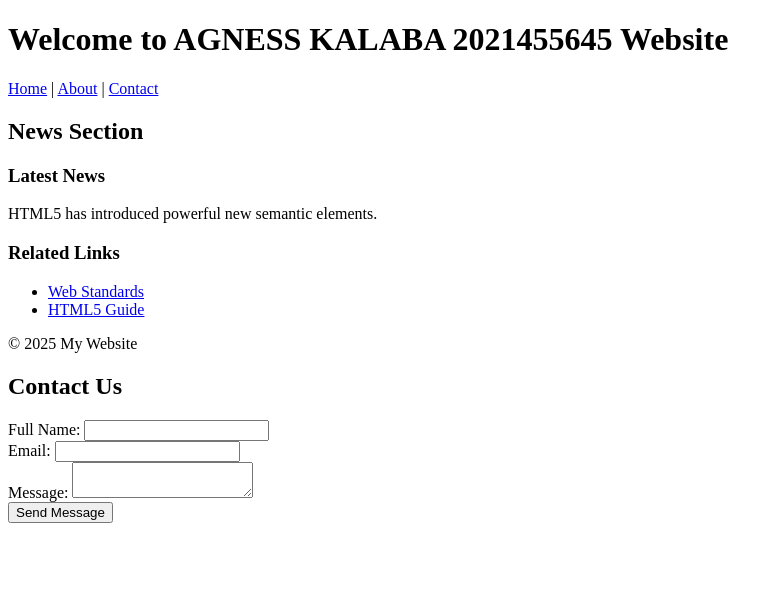
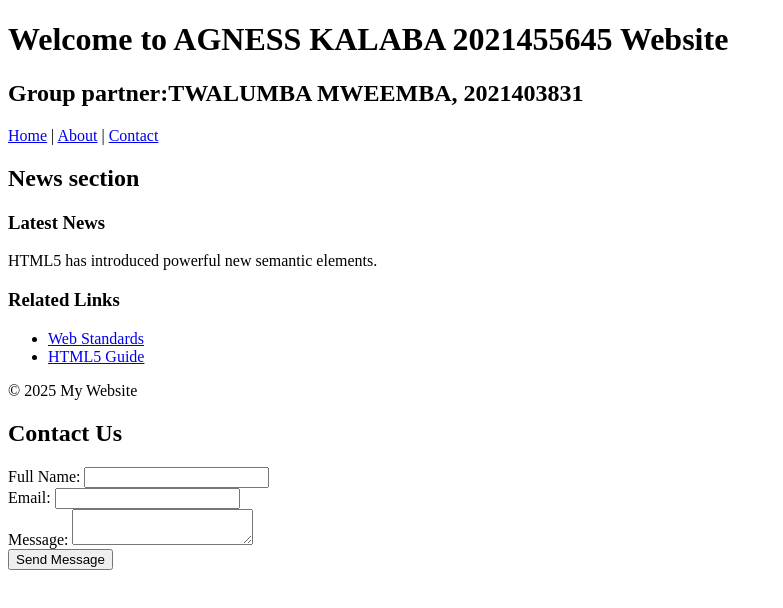
Before and after one commit to Agnesskalaba/lab2-html, a plain HTML site: page index.html in a window 1280 px wide. Shown: the whole page, without its empty margins (0-783 px from the left). Drawn offline with Linux system fonts and the light colour scheme.

Commit message:
updted index.html with my name

```diff
--- a/index.html
+++ b/index.html
@@ -8,6 +8,7 @@
 <body>
     <header>
         <h1>Welcome to AGNESS KALABA 2021455645 Website</h1>
+        <h2>Group partner:TWALUMBA MWEEMBA, 2021403831</h2>
         <nav>
             <a href="#">Home</a> |
             <a href="#">About</a> |
@@ -16,7 +17,7 @@
     </header>
     <main>
         <section>
-            <h2>News Section</h2>  <!-- ✅ Added heading for the section -->
+            <h2> News section</h2>  <!-- ✅ Added heading for the section -->
             <article>
                 <h3>Latest News</h3>  <!-- ✅ Moved this down to h3 -->
                 <p>HTML5 has introduced powerful new semantic elements.</p>
```
